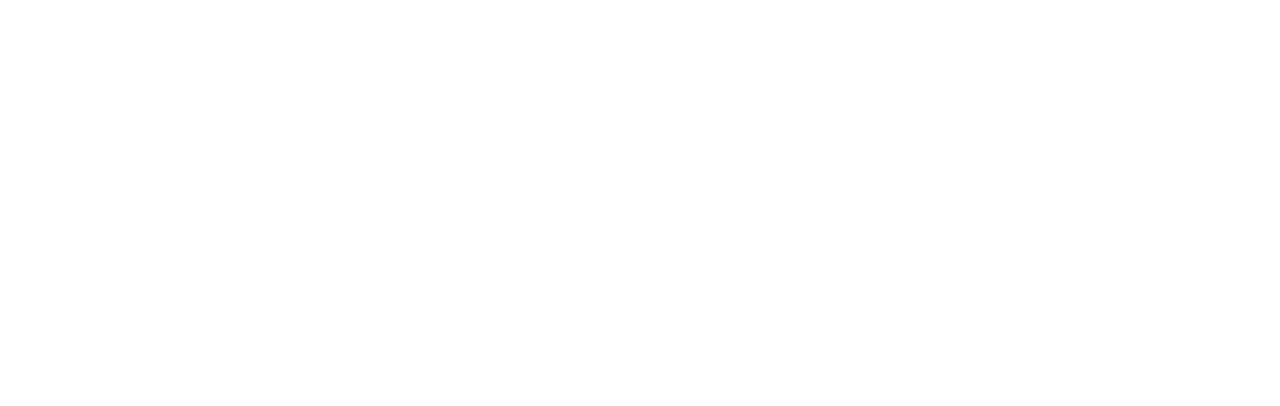
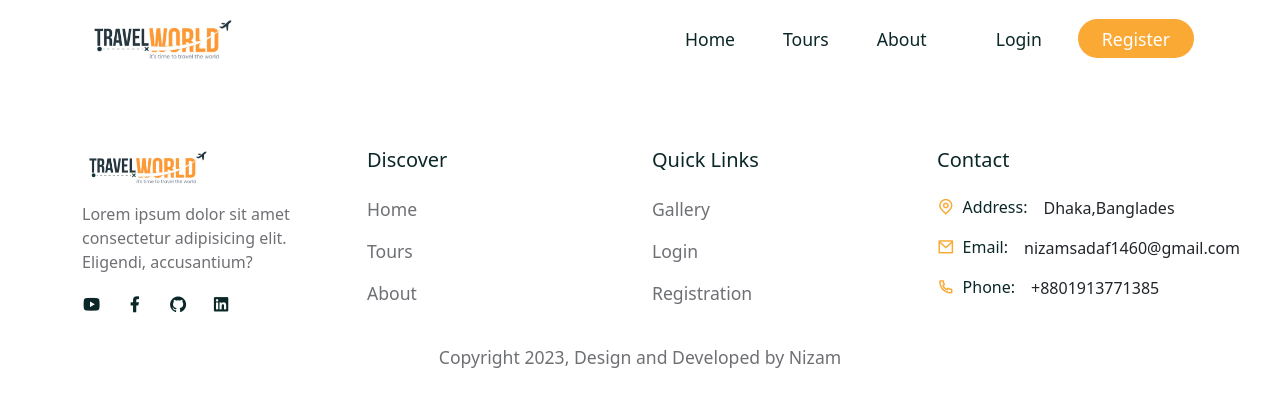
Before and after one commit to NizamSadaf/travelBooking, a React (Create React App) app in the folder client/: page /registration in a window 1280 px wide. Before the commit this address had no page. Shown: the top 406 px of the page. Built offline with nearby package versions, Linux system fonts and the light colour scheme; a web font is replaced by a local one.

Commit message:
Update Header.jsx

```diff
--- a/client/src/components/Header/Header.jsx
+++ b/client/src/components/Header/Header.jsx
@@ -19,61 +19,55 @@ const Header = () => {
       display:'About'
     },
   ]
-  const headerRef = useRef(null)
-  const menuRef = useRef(null)
-  const stickyHeaderFunc = () => {
-    window.addEventListener("scroll", () => {
-      if (document.body.scrollTop > 80 || document.documentElement.scrollTop > 80)
-      {
-        headerRef.current.classList.add("sticky__header")
-      }
-      else {
-        headerRef.current.classList.remove("sticky__header")
-      }
-    })
+  const navigate=useNavigate()
+  const { dispatch, user } = useContext(AuthContext)
+  const logout = () => {
+    dispatch({ type: 'LOGOUT' })
+    localStorage.clear('user')
+    navigate('/')
   }
-  useEffect(() => {
-    stickyHeaderFunc()
-    return window.removeEventListener("scroll",stickyHeaderFunc)
-  })
-  const toggleMenu=()=>menuRef.current.classList.toggle("show__menu")
   return (
-
-    <Container>
-      <header className='header' ref={headerRef}>
+    <div>
+      <Container>
         <Row>
-          <div className="nav__link d-flex align-items-center justify-content-between">
+          <div className="nav__link d-flex align-items-center justify-content-between p-3">
             <div className="logo">
-              <Link to={'/'}><img src={logo} alt="" /></Link>
-
+              <img src={logo} alt="" />
             </div>
-            {/* ========Menu Start======== */}
-            <div className="navigation" ref={menuRef} onClick={toggleMenu}>
+            <div className="navigation">
               <ul className="menu d-flex align-items-center gap-5">
                 {
                   navLink.map((item,index) => (
                     <li key={index} className="nav__item">
-                     <NavLink to={item.path} className={navClass=>navClass.isActive ? 'active__link' : ''}>{item.display}</NavLink></li>
+                     <NavLink to={item.path} className={navclass=>navclass.isActive ? 'active__link' : ''}>{item.display}</NavLink></li>
                   ))
                 }
               </ul>
             </div>
             <div className="nav__right d-flex align-items-center gap-4">
               <div className="nav__btns d-flex align-items-center gap-4">
-                <Button className='btn secondary__btn'><Link to={'/login'}>Login</Link></Button>
-                <Button className='btn primary__btn'><Link to={'/register'}>Register</Link></Button>
+              {
+                  user ?
+                    <>
+                      <h5 className='mb-0'>{ user?.user?.username }</h5>
+                      <Button className='btn btn-dark' onClick={logout}>Logout</Button>
+                    </>
+                    :
+                    <>
+                      <Button className='btn secondary__btn'><Link to={'/login'}>Login</Link></Button>
+                      <Button className='btn primary__btn'><Link to={'/register'}>Register</Link></Button>
+                    </>
+              }
               </div>
-              <span className='mobile__menu' onClick={toggleMenu}>
-                <i class="ri-menu-line"></i>
+              <span className='mobile__menu'>
+                <i class="ri-bar-chart-horizontal-fill"></i>
               </span>
             </div>
           </div>
-      </Row>
-      </header>
+        </Row>
       </Container>
-
+    </div>
   )
 }
 
-
 export default Header
```
